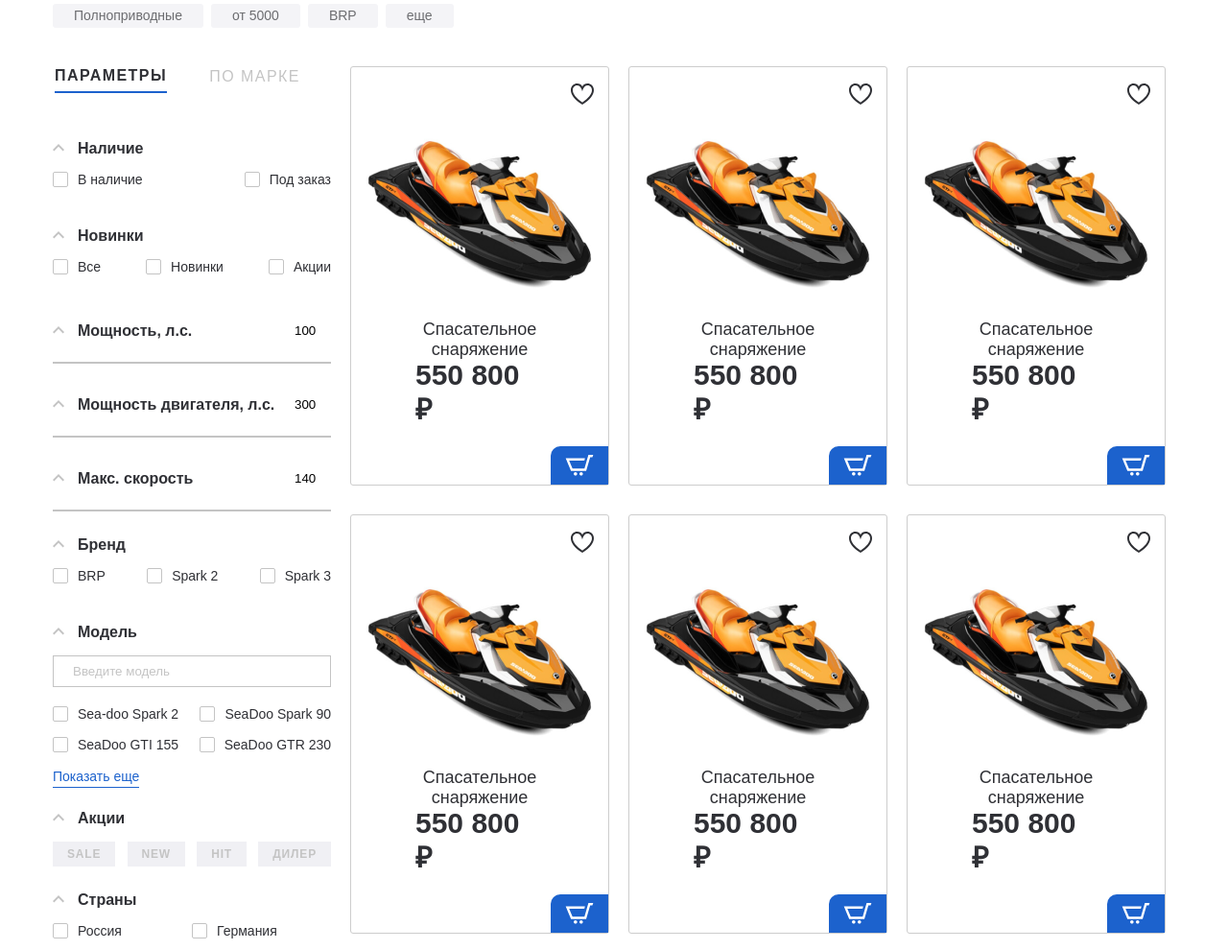
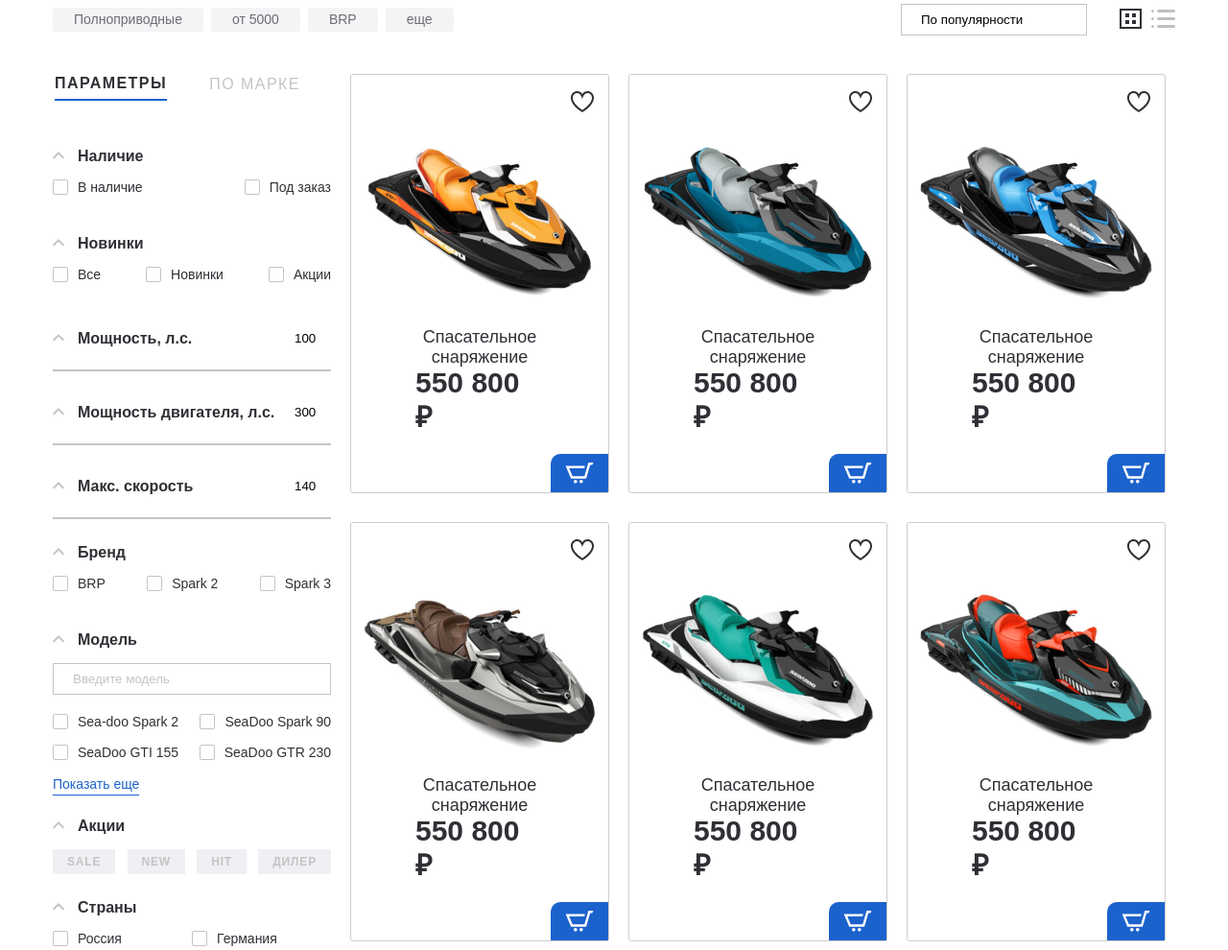
Before and after one commit to TrellixVulnTeam/Online-Shop_UCYR, a website: page catalog.html in a window 1280 px wide. Shown: the part 359-1349 px from the top of the page at 96% size. Drawn offline with nearby package versions, Linux system fonts and the light colour scheme.

Commit message:
Catalog is partly fixed

```diff
--- a/catalog.html
+++ b/catalog.html
@@ -173,6 +173,18 @@
               ><button class="catalog__btn-item">еще</button></li
             >
           </ul>
+          <select class="catalog__select" name="" id="">
+            <option value="">По популярности</option>
+            <option value="">По дате добавления</option>
+            <option value="">По убыванию</option>
+            <option value="">По возрастанию</option>
+          </select>
+          <button class="catalog__grid-btn"
+            ><img src="img/filter-icon-grid.svg" alt=""
+          /></button>
+          <button class="catalog__list-btn"
+            ><img src="img/filter-icon-lines.svg" alt=""
+          /></button>
         </div>
 
         <div class="catalog__inner">
@@ -468,7 +480,7 @@
                   <button class="cart"></button>
                   <div class="card__img-wrapper"
                     ><img
-                      src="img/catalog/gidrotsikl-brp-seadoo-gti-130hp-se-blackmango-orange-73936232995706_small6 1.png"
+                      src="img/catalog/gidrotsikl-brp-seadoo-gti-130hp-se-blackmango-orange-73936232995706_small6 2.png"
                       alt=""
                       class="card__img"
                   /></div>
@@ -488,7 +500,7 @@
                   <button class="cart"></button>
                   <div class="card__img-wrapper"
                     ><img
-                      src="img/catalog/gidrotsikl-brp-seadoo-gti-130hp-se-blackmango-orange-73936232995706_small6 1.png"
+                      src="img/catalog/gidrotsikl-brp-seadoo-gti-130hp-se-blackmango-orange-73936232995706_small6 3.png"
                       alt=""
                       class="card__img"
                   /></div>
@@ -508,7 +520,7 @@
                   <button class="cart"></button>
                   <div class="card__img-wrapper"
                     ><img
-                      src="img/catalog/gidrotsikl-brp-seadoo-gti-130hp-se-blackmango-orange-73936232995706_small6 1.png"
+                      src="img/catalog/gidrotsikl-brp-seadoo-gti-130hp-se-blackmango-orange-73936232995706_small6 4.png"
                       alt=""
                       class="card__img"
                   /></div>
@@ -528,7 +540,7 @@
                   <button class="cart"></button>
                   <div class="card__img-wrapper"
                     ><img
-                      src="img/catalog/gidrotsikl-brp-seadoo-gti-130hp-se-blackmango-orange-73936232995706_small6 1.png"
+                      src="img/catalog/gidrotsikl-brp-seadoo-gti-130hp-se-blackmango-orange-73936232995706_small6 5.png"
                       alt=""
                       class="card__img"
                   /></div>
@@ -548,7 +560,7 @@
                   <button class="cart"></button>
                   <div class="card__img-wrapper"
                     ><img
-                      src="img/catalog/gidrotsikl-brp-seadoo-gti-130hp-se-blackmango-orange-73936232995706_small6 1.png"
+                      src="img/catalog/gidrotsikl-brp-seadoo-gti-130hp-se-blackmango-orange-73936232995706_small6 6.png"
                       alt=""
                       class="card__img"
                   /></div>
@@ -568,7 +580,7 @@
                   <button class="cart"></button>
                   <div class="card__img-wrapper"
                     ><img
-                      src="img/catalog/gidrotsikl-brp-seadoo-gti-130hp-se-blackmango-orange-73936232995706_small6 1.png"
+                      src="img/catalog/gidrotsikl-brp-seadoo-gti-130hp-se-blackmango-orange-73936232995706_small6 7.png"
                       alt=""
                       class="card__img"
                   /></div>
@@ -588,7 +600,7 @@
                   <button class="cart"></button>
                   <div class="card__img-wrapper"
                     ><img
-                      src="img/catalog/gidrotsikl-brp-seadoo-gti-130hp-se-blackmango-orange-73936232995706_small6 1.png"
+                      src="img/catalog/gidrotsikl-brp-seadoo-gti-130hp-se-blackmango-orange-73936232995706_small6 8.png"
                       alt=""
                       class="card__img"
                   /></div>
@@ -608,7 +620,7 @@
                   <button class="cart"></button>
                   <div class="card__img-wrapper"
                     ><img
-                      src="img/catalog/gidrotsikl-brp-seadoo-gti-130hp-se-blackmango-orange-73936232995706_small6 1.png"
+                      src="img/catalog/s-l225 1.png"
                       alt=""
                       class="card__img"
                   /></div>
@@ -628,7 +640,7 @@
                   <button class="cart"></button>
                   <div class="card__img-wrapper"
                     ><img
-                      src="img/catalog/gidrotsikl-brp-seadoo-gti-130hp-se-blackmango-orange-73936232995706_small6 1.png"
+                      src="img/catalog/s-l225 2.png"
                       alt=""
                       class="card__img"
                   /></div>
@@ -648,7 +660,7 @@
                   <button class="cart"></button>
                   <div class="card__img-wrapper"
                     ><img
-                      src="img/catalog/gidrotsikl-brp-seadoo-gti-130hp-se-blackmango-orange-73936232995706_small6 1.png"
+                      src="img/catalog/s-l225 3.png"
                       alt=""
                       class="card__img"
                   /></div>
@@ -668,7 +680,7 @@
                   <button class="cart"></button>
                   <div class="card__img-wrapper"
                     ><img
-                      src="img/catalog/gidrotsikl-brp-seadoo-gti-130hp-se-blackmango-orange-73936232995706_small6 1.png"
+                      src="img/catalog/s-l225 4.png"
                       alt=""
                       class="card__img"
                   /></div>
--- a/sass/catalog.scss
+++ b/sass/catalog.scss
@@ -1,8 +1,44 @@
 .catalog {
+  &__buttons {
+    display: flex;
+    justify-content: space-between;
+    align-items: center;
+    margin-bottom: 4rem;
+  }
   &__btn-list {
-    margin-bottom: 2rem;
     display: flex;
     align-items: center;
+    margin-right: auto;
+  }
+  &__grid-btn {
+    background-color: transparent;
+    border: none;
+    margin-left: 3.4rem;
+  }
+  &__list-btn {
+    background-color: transparent;
+    border: none;
+    margin-left: 1rem;
+  }
+
+  &__select {
+    cursor: pointer;
+    background-color: transparent;
+    border: 1px solid #c4c4c4;
+    padding: 8px 45px 8px 20px;
+    appearance: none;
+    position: relative;
+    &::after {
+      content: '';
+      position: absolute;
+      top: 0;
+      right: 0;
+      width: 12px;
+      height: 8px;
+      background-image: url(../img/arrow-drop-down.svg);
+      background-repeat: no-repeat;
+      z-index: 10;
+    }
   }
 
   &__btn-item {
```
Also changed, not shown: css/style.css.
